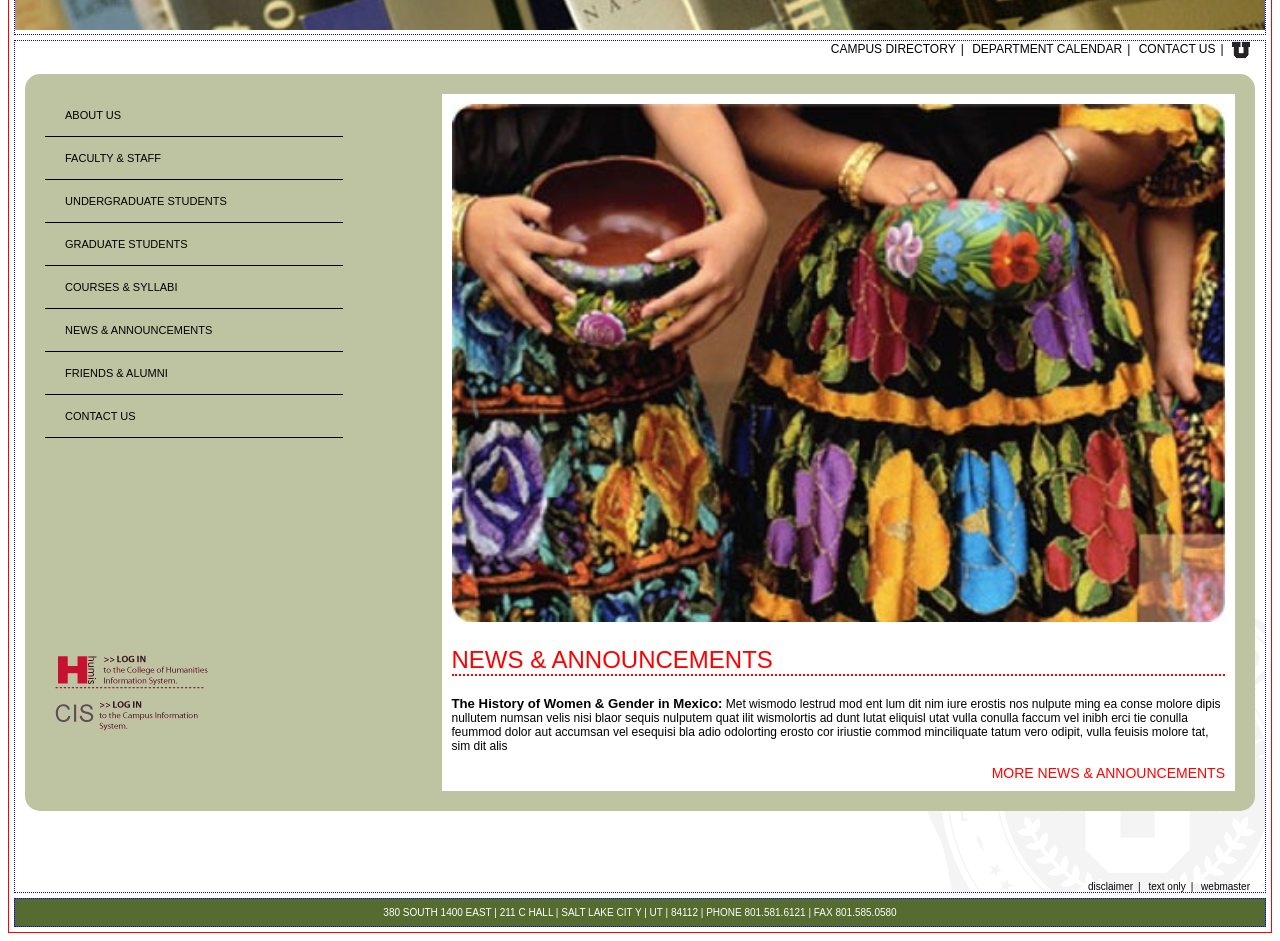
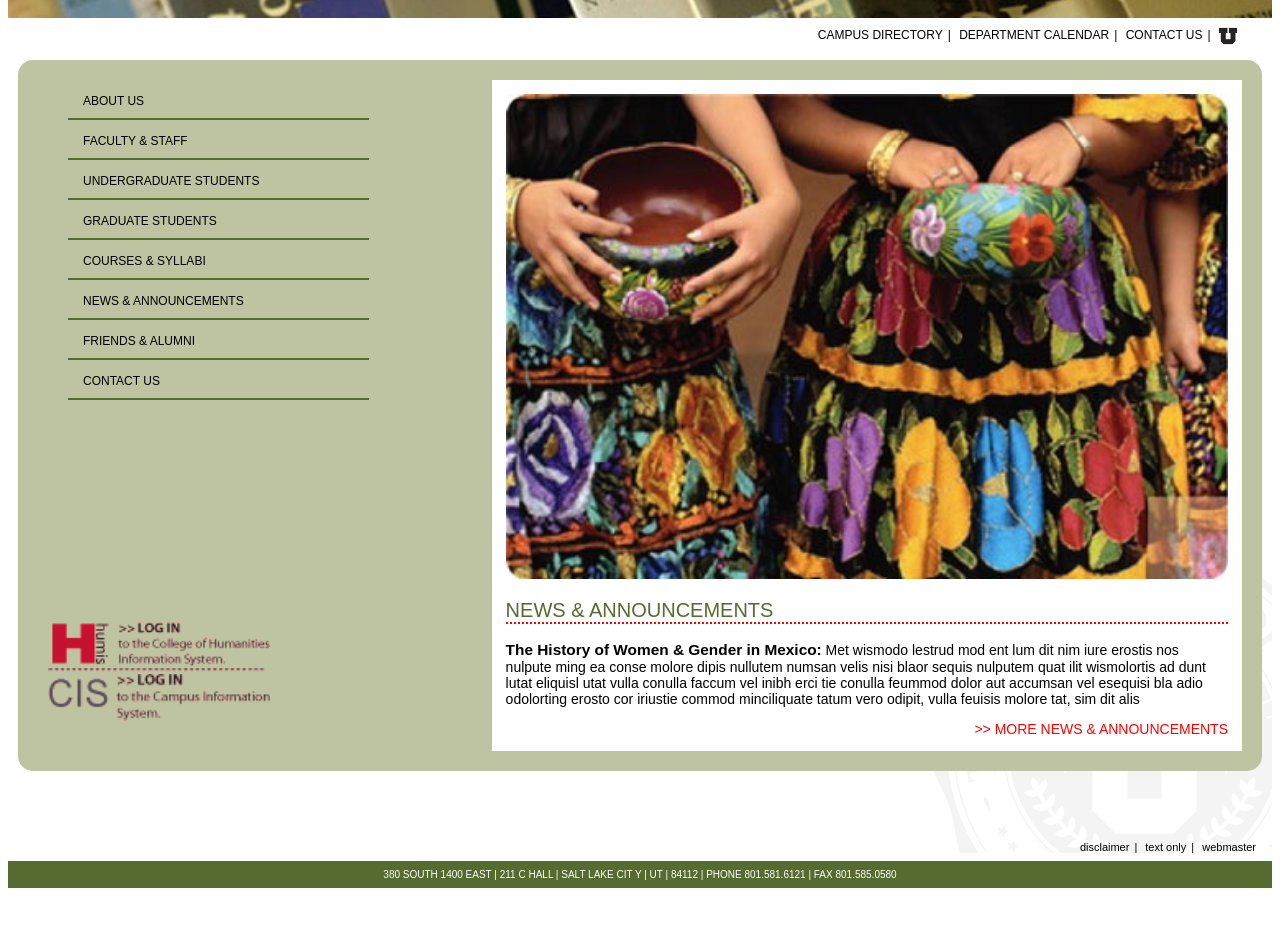
Before and after one commit to devyntharris/HUMIS_homepage, a plain HTML site: page index.html in a window 1280 px wide. Shown: the part 240-1181 px from the top of the page. After the commit the page ends 1136 px from the top, so only its background shows below. Drawn offline with Linux system fonts and the light colour scheme.

Commit message:
Fixed some issues from professor's GitHub

```diff
--- a/index.html
+++ b/index.html
@@ -52,7 +52,7 @@
 
                 <nav>
                     <a href="#">
-                        More News & Announcements
+                        >> More News & Announcements
                     </a>
                 </nav>
             </article>
--- a/stylesheet.css
+++ b/stylesheet.css
@@ -1,5 +1,4 @@
 div#container {
-    border: 1px solid red;
     min-height: 500px;
     /*width: 500px;*/
     min-width: 900px;
@@ -10,8 +9,7 @@ div#container {
     /* * every item */
 
     > * {
-        border: 1px dotted blue;
-        margin: 5px;
+        /* margin: 5px;*/
 
         > img {
             width: 100%;
@@ -23,7 +21,7 @@ div#container {
 
         div.nav {
             text-align: right;
-            margin-right: 15px;
+            margin: 5px 35px 0 0;
             font-size: 12px;
 
             a {
@@ -48,7 +46,8 @@ div#container {
             /* This targets a nav element whose class is nav & also whose class is bottom-nav */
 
             &.bottom-nav {
-                font-size: 10px;
+                font-size: 11px;
+                margin: 0 16px 8px 0;
 
                 a {
                     text-transform: lowercase;
@@ -61,22 +60,23 @@ div#container {
             border-radius: 15px;
             margin: 15px 10px 70px;
             padding: 20px;
-            min-height: 500px;
+            min-height: 650px;
             position: relative;
 
             nav.left-side {
                 float: left;
                 width: 25%;
+                padding: 0 30px 0 30px;
 
                 a {
-                    border-bottom: 1px solid black;
+                    border-bottom: 2px solid darkolivegreen;
                     display: block;
                     color: black;
-                    font-size: 11px;
+                    font-size: 12px;
                     text-transform: uppercase;
                     text-decoration: none;
                     /*margin: 0 0 10px 0;*/
-                    padding: 15px 0 15px 20px;
+                    padding: 14px 0 10px 15px;
 
                     &:hover {
                         background-color: saddlebrown;
@@ -86,24 +86,25 @@ div#container {
             }
 
             article {
-                width: 65%;
+                width: 60%;
                 float: right;
                 background-color: white;
-                padding: 10px;
+                padding: 14px;
 
                 > img {
                     width: 100%;
                 }
 
                 h2 {
-                    color: red;
+                    color: darkolivegreen;
                     border-bottom: 2px dotted red;
+                    font-size: 20px;
                     text-transform: uppercase;
                     font-weight: normal;
                 }
 
                 p {
-                    font-size: 12px;
+                    font-size: 14px;
 
                     span {
                         font-weight: bold;
@@ -136,11 +137,11 @@ div#container {
                 position: absolute;
                 bottom: 0;
                 left: 0;
-                margin: 0 0 70px 30px;
+                margin: 0 0 50px 30px;
 
                 img {
                     display: block;
-                    margin: 10px 0;
+                    width: 145%
                 }
             }
         }
```
